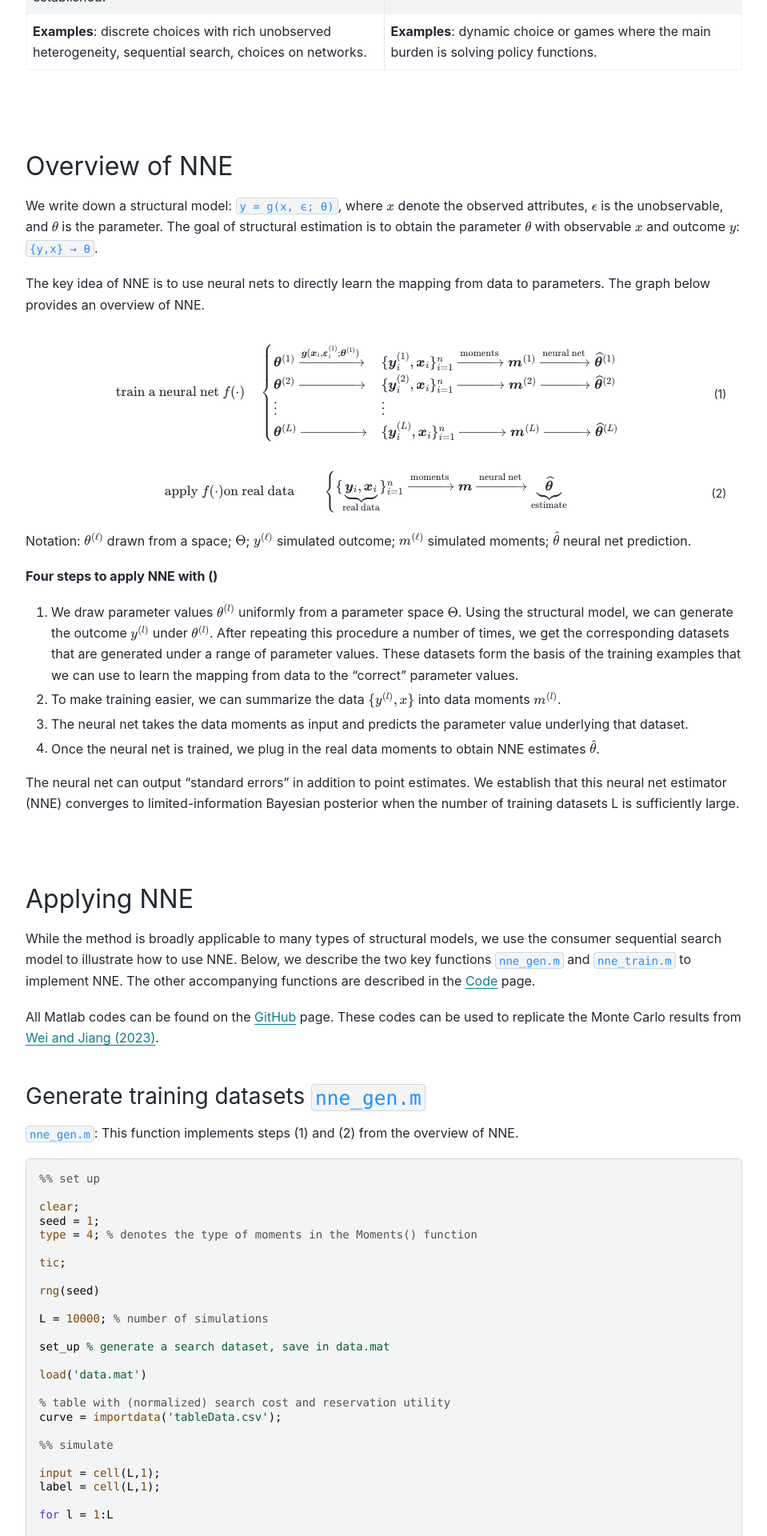
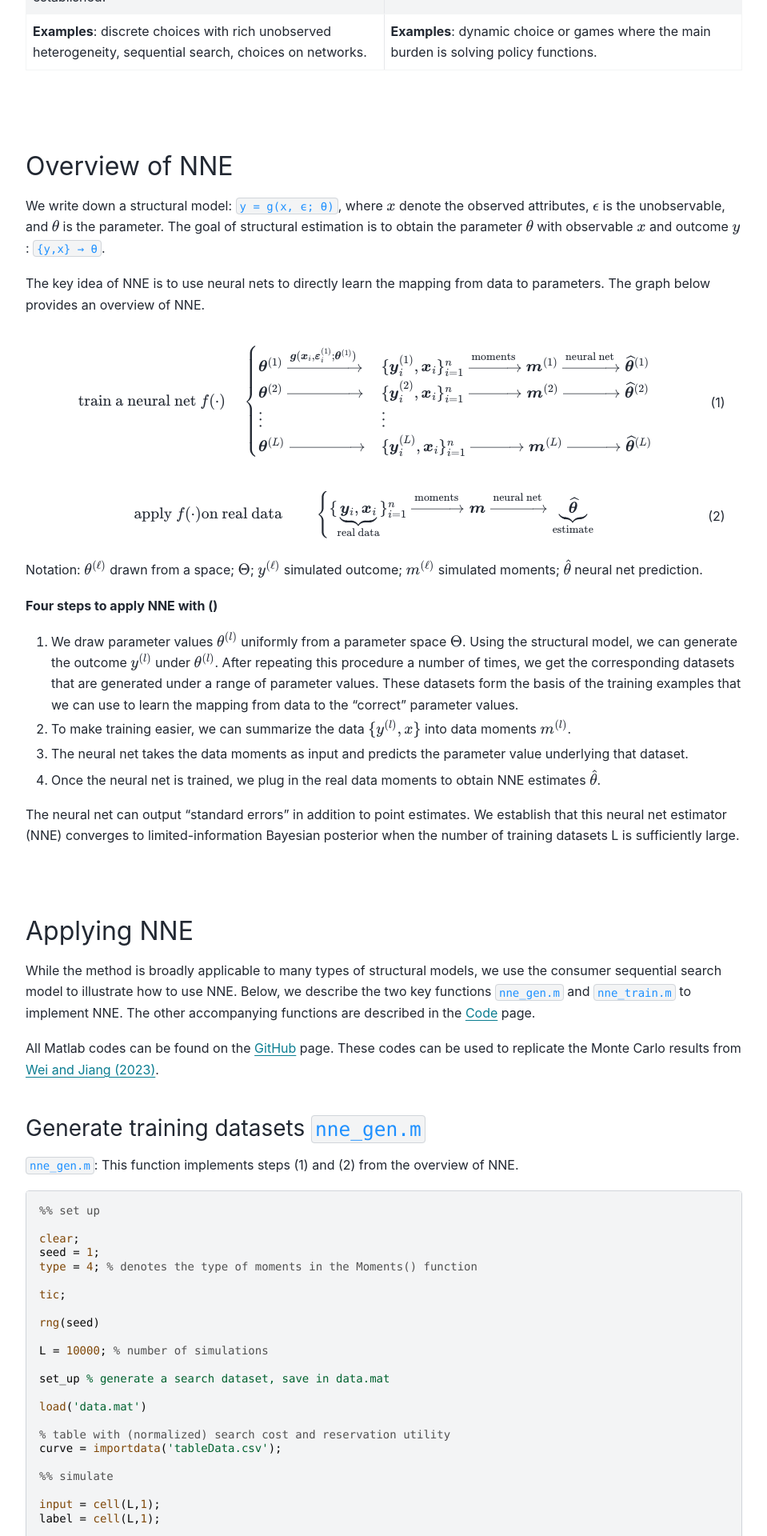
Before and after one commit to nnehome/nnehome.github.io, a Sphinx documentation site: the page built from docs/source/index.rst, in a window 1280 px wide. Shown: the part 974-2894 px from the top of the page at 80% size, without its empty margins (176-1135 px from the left). Built offline with Sphinx 7.4.7 and the PyData theme 0.15.4, drawn with Linux system fonts in a browser that asks for light colours.

Commit message:
some change

```diff
--- a/docs/source/_static/custom.css
+++ b/docs/source/_static/custom.css
@@ -23,7 +23,7 @@
 }
 
 .math {
-    font-size: 14px
+    font-size: 16px
 }
 
 .highlight-console pre {
```
